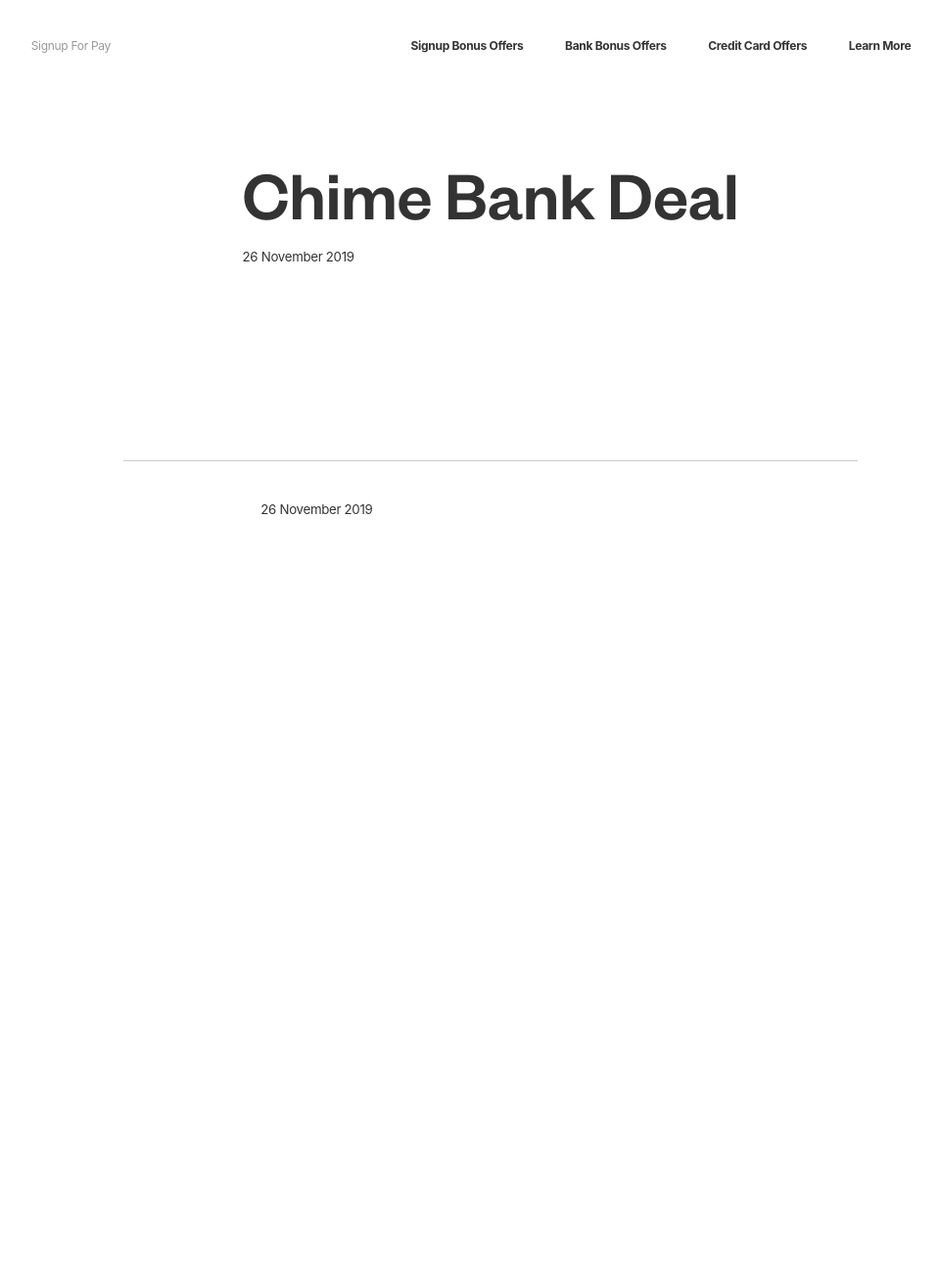
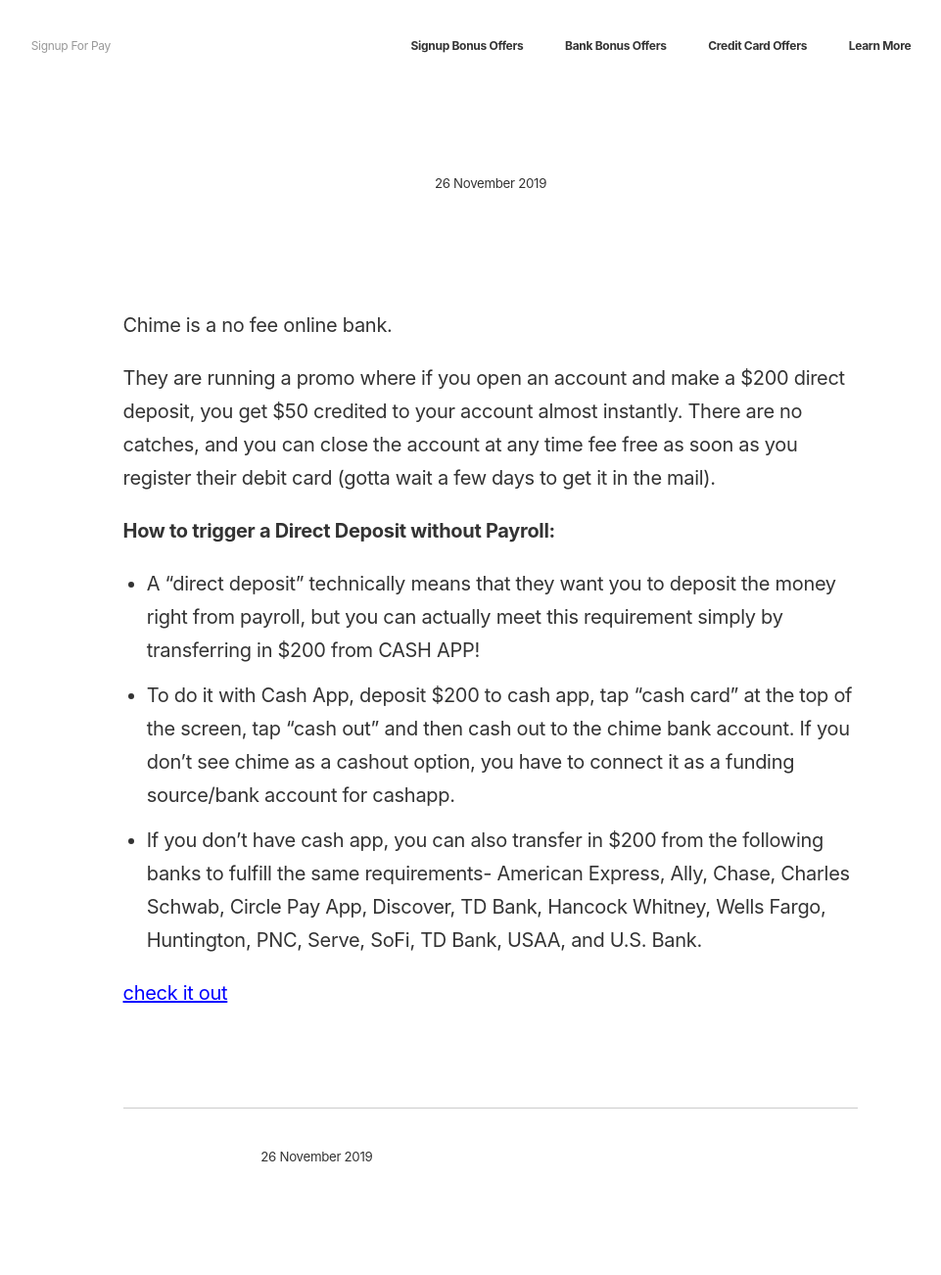
Before and after one commit to nickleeds/signupsforpay, a Jekyll site: the page built from _posts/2019-11-26-Chime-Bank-Deal.markdown, in a window 1280 px wide. Shown: the whole page at 98% size, without its empty margins (139-1100 px from the left). Built offline with Jekyll 4.4.1, drawn with Linux system fonts in a browser that asks for light colours; our own code applies the rules of GitHub Pages for plain Markdown files; before the commit the page ends 900 px from its top, so only the background shows below that.

Commit message:
uncomment

```diff
--- a/_posts/2019-11-26-Aspiration-Bank-Deal.markdown
+++ b/_posts/2019-11-26-Aspiration-Bank-Deal.markdown
@@ -1,4 +1,4 @@
-<!-- ---
+---
 title: "Aspiration Bank - $25 signup bonus"
 date: 2019-11-02 17:11:00 Z
 permalink: aspiration-bank
@@ -17,4 +17,4 @@
 
 [check it out](https://my.aspiration.com/welcome/DRAKF86XYW23ASHA){:target="_blank"}
 
-[Terms](https://my.aspiration.com/faq/Opening-an-Account%3EGetting-Started%3EWhat-is-your-referral-program-){:target="_blank"} -->
+[Terms](https://my.aspiration.com/faq/Opening-an-Account%3EGetting-Started%3EWhat-is-your-referral-program-){:target="_blank"}
--- a/_posts/2019-11-26-Chime-Bank-Deal.markdown
+++ b/_posts/2019-11-26-Chime-Bank-Deal.markdown
@@ -1,4 +1,4 @@
-<!-- ---
+---
 title: "Chime Bank - $50 signup bonus"
 date: 2019-11-02 17:11:00 Z
 permalink: chime-bank
@@ -23,4 +23,4 @@
 * If you don't have cash app, you can also transfer in $200 from the following banks to fulfill the same requirements- American Express, Ally, Chase, Charles Schwab, Circle Pay App, Discover, TD Bank, Hancock Whitney, Wells Fargo, Huntington, PNC, Serve, SoFi, TD Bank, USAA, and U.S. Bank.
 
 
-[check it out](https://www.chimebank.com/r/nicholasleeds/){:target="_blank"} -->
+[check it out](https://www.chimebank.com/r/nicholasleeds/){:target="_blank"}
```
